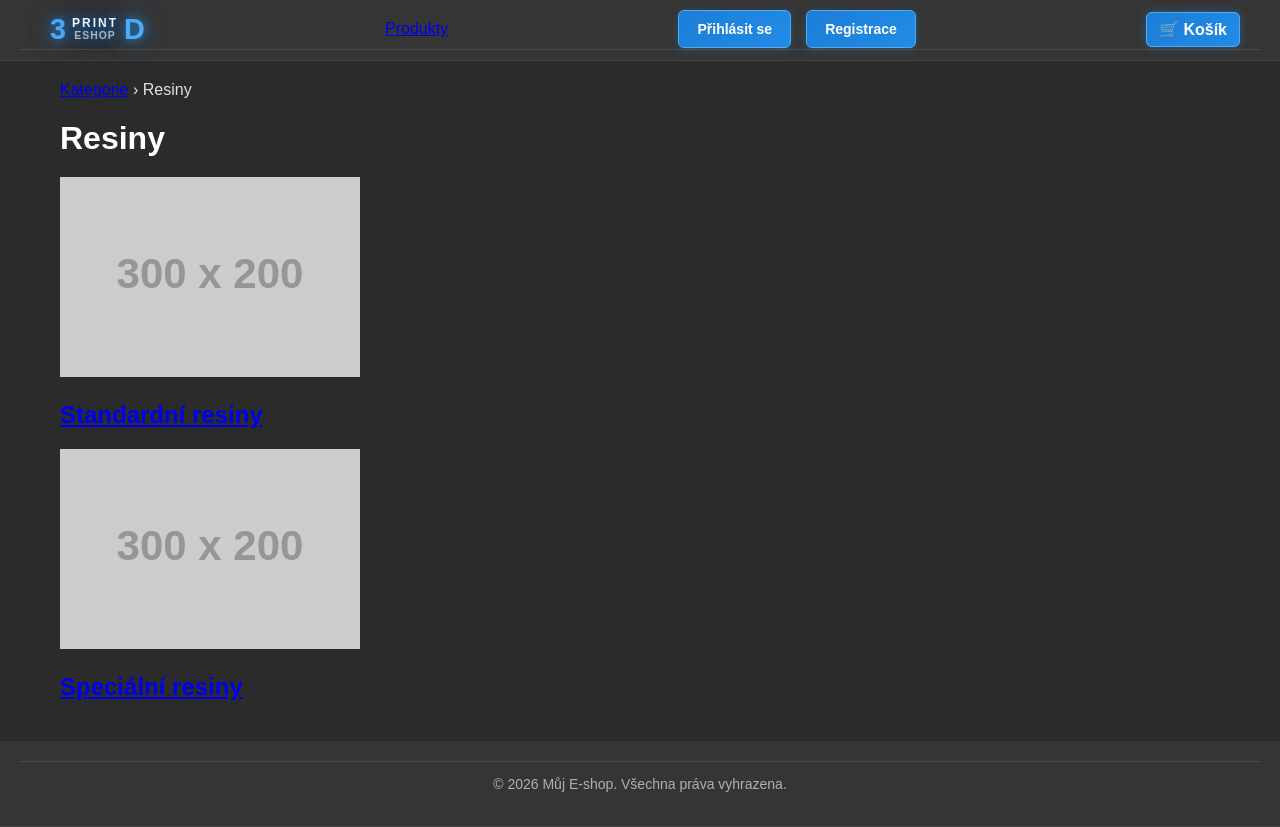
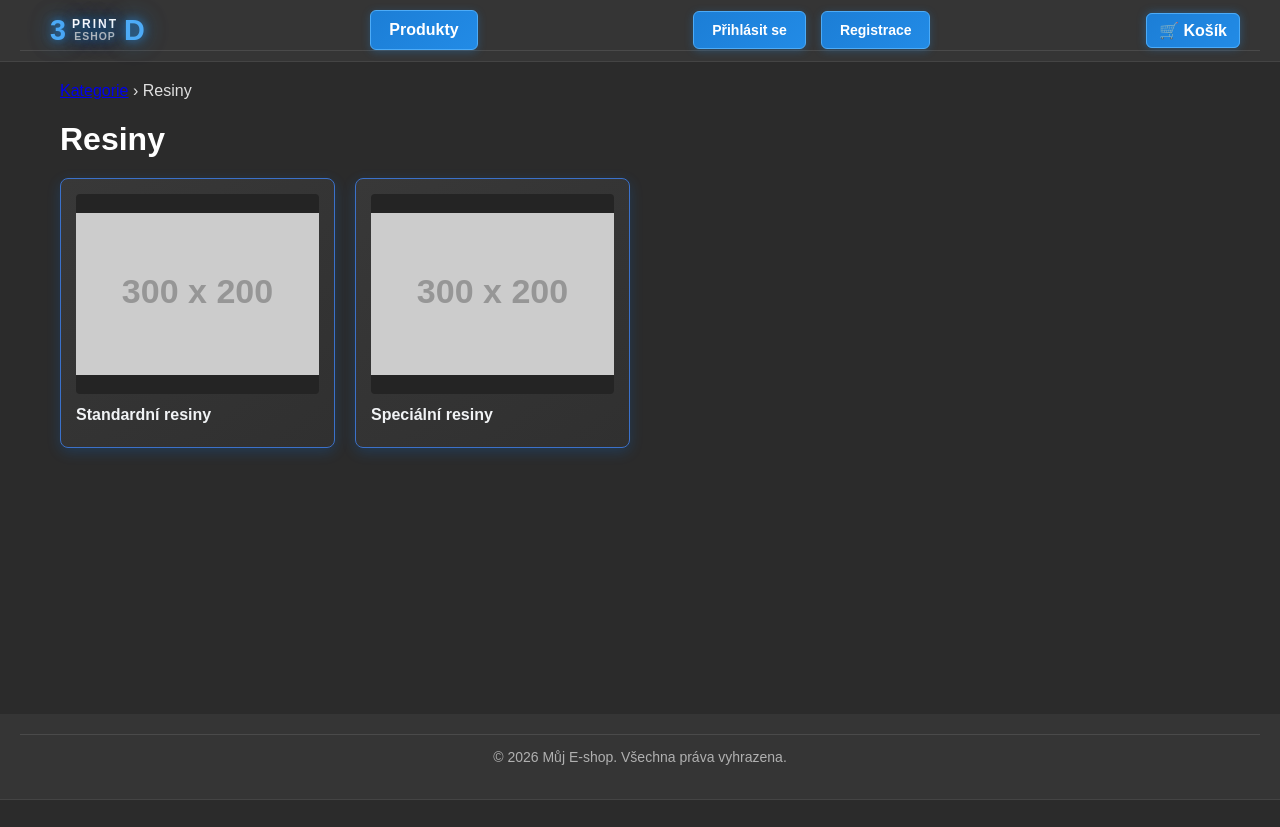
Before and after one commit to Jan-Willerth/Eshop_Project, a Django app: page /kategorie/resiny/ in a window 1280 px wide. After the commit the page ends 800 px from the top, so only its background shows below. Run offline with Django 5.2, Linux system fonts and the light colour scheme; data comes from the database, SQL or seed files in the repository; grey boxes labelled with a size stand in for pictures from a placeholder-image service; parts of the project's set-up code (start-up, migrations or seed data) failed here and were passed over; some libraries are stand-ins or nearby versions.

Commit message:
Implemet styles for categories & subcategories.

```diff
--- a/catalog/templates/catalog/category_detail.html
+++ b/catalog/templates/catalog/category_detail.html
@@ -3,26 +3,28 @@
 
 {% block content %}
 <div class="catalog-page">
-    <nav aria-label="Drobková navigace">
-        <a href="{% url 'catalog:homepage' %}">Kategorie</a>
-        &rsaquo; {{ category.name }}
+    <nav aria-label="Drobková navigace" style="margin-bottom: 10px;">
+        <a href="{% url 'catalog:homepage' %}">Kategorie</a> &rsaquo; {{ category.name }}
     </nav>
 
     <h1 class="catalog-title">{{ category.name }}</h1>
 
-    <div class="category-grid">
+    <div class="product-grid">
         {% for subcategory in subcategories %}
-            <a href="{% url 'catalog:category_detail' slug=subcategory.slug %}"
-               class="category-card">
-                {% if subcategory.image %}
-                    <img src="{{ subcategory.image.url }}" alt="{{ subcategory.name }}" class="category-image">
-                {% else %}
-                    <img src="https://placehold.co/300x200?text=Kategorie"
-                         alt="{{ subcategory.name }} – obrázek není k dispozici"
-                         class="category-image">
-                {% endif %}
-                <h2>{{ subcategory.name }}</h2>
-            </a>
+            <div class="product-card">
+                <a href="{% url 'catalog:category_detail' slug=subcategory.slug %}" class="product-image-link">
+                    {% if subcategory.image %}
+                        <img src="{{ subcategory.image.url }}" alt="{{ subcategory.name }}" class="product-image">
+                    {% else %}
+                        <img src="https://placehold.co/300x200?text=Podkategorie" alt="Bez obrázku" class="product-image">
+                    {% endif %}
+                </a>
+                <h2 class="product-title">
+                    <a href="{% url 'catalog:category_detail' slug=subcategory.slug %}">{{ subcategory.name }}</a>
+                </h2>
+            </div>
+        {% empty %}
+            <p>V této kategorii nejsou žádné podkategorie.</p>
         {% endfor %}
     </div>
 </div>
--- a/templates/navbar.html
+++ b/templates/navbar.html
@@ -8,7 +8,7 @@
         </span>
         <span class="logo-d">D</span>
     </a>
-    <a href="{% url 'catalog:product_list' %}" class="nav-link">Produkty</a>
+    <a href="{% url 'catalog:product_list' %}" class="btn-primary">Produkty</a>
 
      <div class="nav-account">
        {% if user.is_authenticated %}
```
Also changed, not shown: catalog/templates/catalog/homepage.html (+14 -13 lines).
